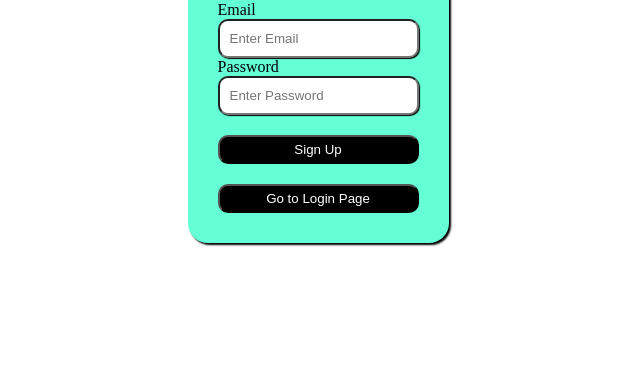
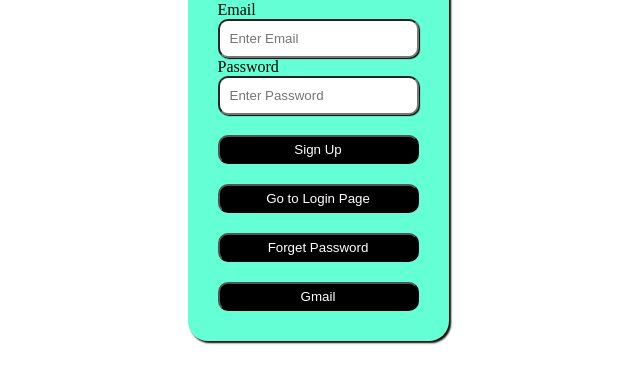
Before and after one commit to AloneAsif/Login, a plain HTML site: page login/index02.html in a window 1280 px wide. Shown: the part 117-500 px from the top of the page, without its empty margins (322-962 px from the left). Drawn offline with Linux system fonts and the light colour scheme.

Commit message:
Add files via upload

```diff
--- a/login/app.js
+++ b/login/app.js
@@ -60,3 +60,51 @@ function getValue2(){
       console.log(errorMessage)
     });
 }
+
+// Forget password
+
+function forgotPassword(){
+  var Email1 = document.getElementById('Email1');
+
+
+  firebase.auth().sendPasswordResetEmail(Email1.value)
+  .then(() => {
+    alert("Your message for reset password send....")
+  })
+  .catch((error) => {
+    var errorCode = error.code;
+    var errorMessage = error.message;
+    console.log(errorMessage)
+  });
+}
+
+//  Gmail login
+
+function googleLogin(){
+
+
+
+  var provider = new firebase.auth.GoogleAuthProvider();
+
+  firebase.auth()
+  .signInWithPopup(provider)
+  .then((result) => {
+    /** @type {firebase.auth.OAuthCredential} */
+    var credential = result.credential;
+
+    // This gives you a Google Access Token. You can use it to access the Google API.
+    var token = credential.accessToken;
+    // The signed-in user info.
+    var user = result.user;
+    console.log(user)
+  }).catch((error) => {
+    // Handle Errors here.
+    var errorCode = error.code;
+    var errorMessage = error.message;
+    console.log(errorMessage)
+    var email = error.email;
+    // The firebase.auth.AuthCredential type that was used.
+    var credential = error.credential;
+    // ...
+  });
+}
--- a/login/index02.html
+++ b/login/index02.html
@@ -22,6 +22,10 @@
             <input id="password1" placeholder="Enter Password" type="password">
             <button onclick="getValue2()">Sign Up</button>
             <button onclick="getValue3()">Go to Login Page</button>
+            <button onclick="forgotPassword()">Forget Password </button>
+            <button onclick="googleLogin()" id="gmailButton">Gmail</button>
+
+
         </div>
 
     </div>
```
Also changed, not shown: login/index.html (+1 -1 lines).
